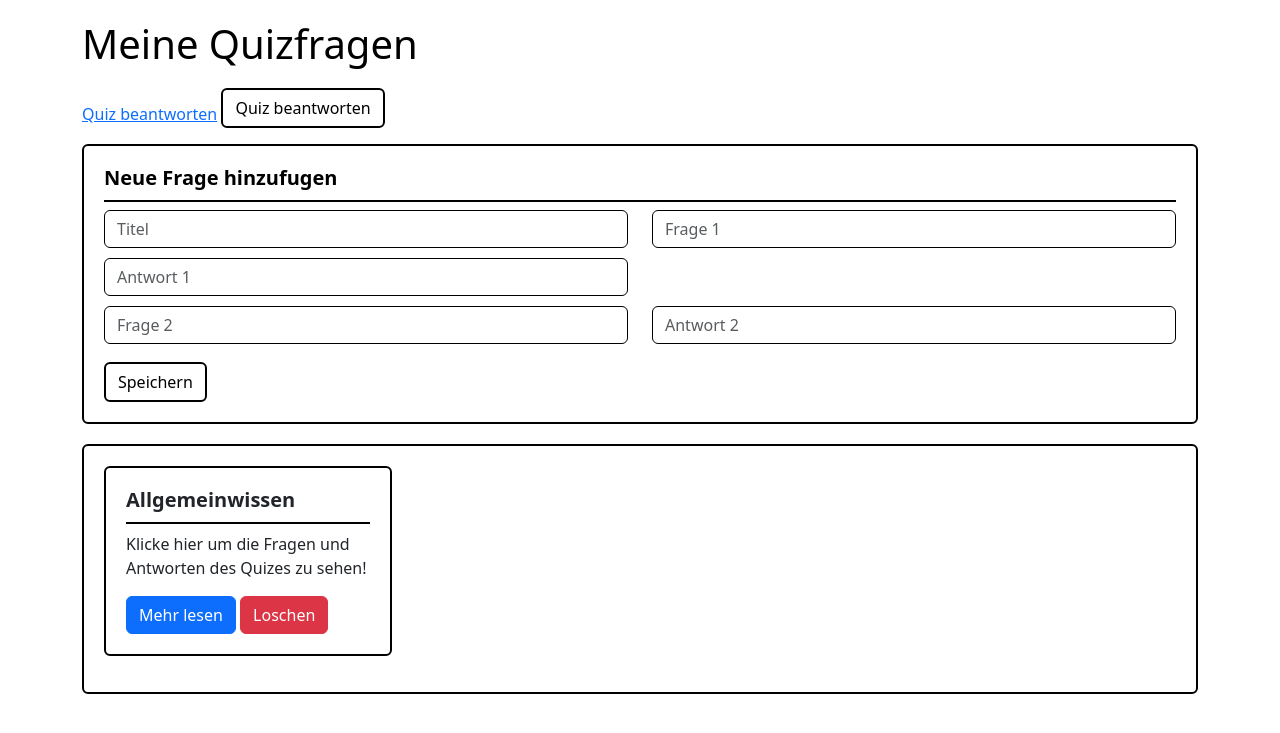
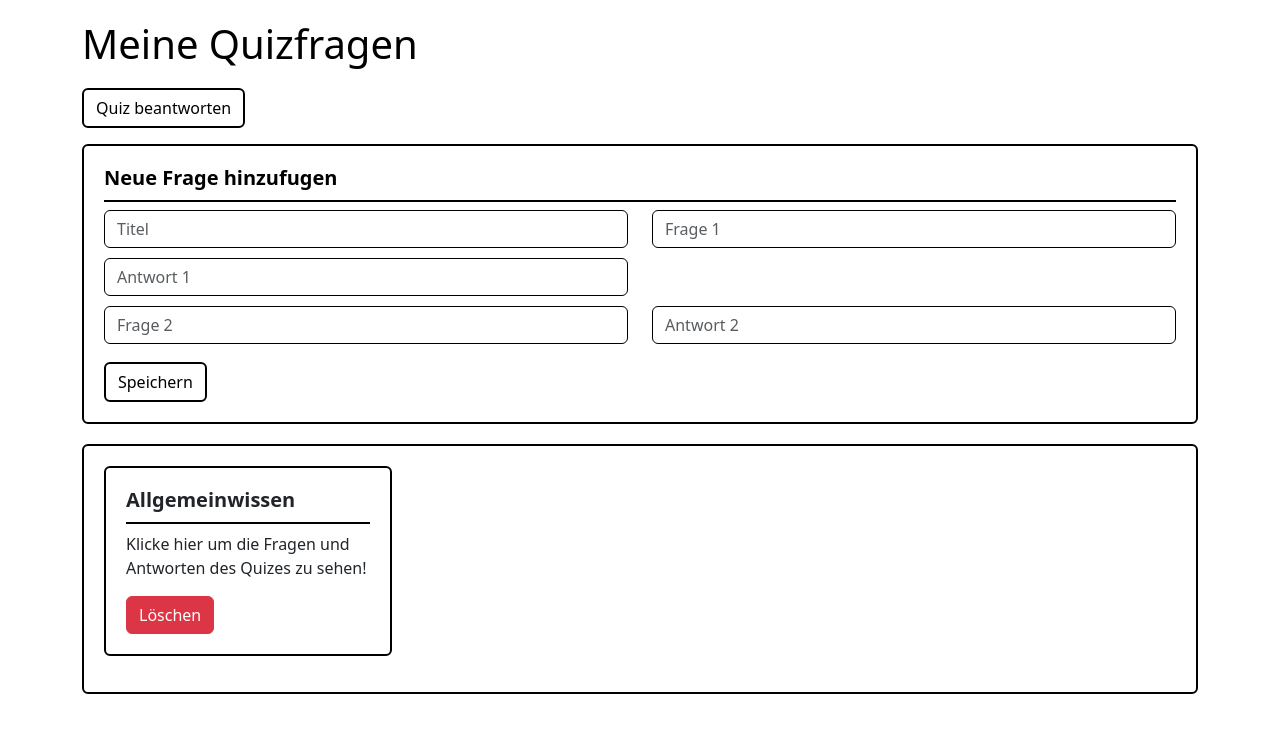
Before and after one commit to Davidgr062/Quiz_grabowski, a Flask app: page / in a window 1280 px wide. Shown: the top 733 px of the page. Run offline with Flask 3, Linux system fonts and the light colour scheme; data comes from the database, SQL or seed files in the repository; both versions use the stored data as it was after the commit.

Commit message:
alphaVersion_2

```diff
--- a/app.py
+++ b/app.py
@@ -25,7 +25,7 @@ def quiz():
 
     if request.method == 'POST':
         # Antworten überprüfen
-        ergebnisse = []
+        erstelltes_Quiz  = []
         for quiz in text_quiz:
             frage1_id = quiz['Id']
             frage2_id = quiz['Id']
@@ -36,7 +36,7 @@ def quiz():
             correct1 = user_antwort1.lower() == quiz['antwort1'].lower()
             correct2 = user_antwort2.lower() == quiz['antwort2'].lower()
 
-            ergebnisse.append({
+            erstelltes_Quiz.append({
                 'frage1': quiz['frage1'],
                 'antwort1': quiz['antwort1'],
                 'user_antwort1': user_antwort1,
@@ -48,7 +48,7 @@ def quiz():
             })
 
         conn.close()
-        return render_template('quiz.html', text_quiz=text_quiz, ergebnisse=ergebnisse)
+        return render_template('quiz.html', text_quiz=text_quiz, erstelltes_Quiz=erstelltes_Quiz )
 
     conn.close()
     return render_template('quiz.html', text_quiz=text_quiz)
--- a/templates/index.html
+++ b/templates/index.html
@@ -11,7 +11,7 @@
     <div class="container">
 
         <h1>Meine Quizfragen</h1>
-        <a href="templates/quiz.html" target="_blank">Quiz beantworten</a>
+
 
         <a href="{{ url_for('quiz') }}" class="btn btn-warning mb-3">Quiz beantworten</a>
 
@@ -59,9 +59,8 @@
                         <div class="card-body">
                             <h5 class="card-title">{{ quiz['quiz_titel'] }}</h5>
                             <p class="card-text">Klicke hier um die Fragen und Antworten des Quizes zu sehen!</p>
-                            <a href="#" class="btn btn-primary">Mehr lesen</a>
                             <form action="{{ url_for('delete_post', id=quiz['Id']) }}" method="POST" style="display:inline;">
-                                <button type="submit" class="btn btn-danger" onclick="return confirm('Mochtest du dieses Quiz wirklich loschen?')">Loschen</button>
+                                <button type="submit" class="btn btn-danger" >Löschen</button>
                             </form>
                         </div>
                     </div>
--- a/templates/quiz.html
+++ b/templates/quiz.html
@@ -70,12 +70,12 @@
 
         <a href="{{ url_for('index') }}" class="btn btn-secondary mb-3">Zurück zur Übersicht</a>
 
-        {% if ergebnisse %}
+        {% if erstelltes_Quiz %}
         <!-- Ergebnisse anzeigen -->
         <div class="card mb-4">
             <div class="card-body">
                 <h5>Deine Ergebnisse</h5>
-                {% for ergebnis in ergebnisse %}
+                {% for ergebnis in erstelltes_Quiz  %}
                 <div class="mb-4">
                     <p><strong>Frage 1:</strong> {{ ergebnis['frage1'] }}</p>
                     <p>Deine Antwort: {{ ergebnis['user_antwort1'] }}</p>
@@ -104,7 +104,7 @@
                     <p>Noch keine Fragen vorhanden. Bitte füge zuerst Fragen hinzu!</p>
                 </div>
             </div>
-        {% elif not ergebnisse %}
+        {% elif not erstelltes_Quiz %}
             <form action="{{ url_for('quiz') }}" method="POST">
                 {% for quiz in text_quiz %}
                 <div class="card frage-card">
```
Also changed, not shown: database.db.
